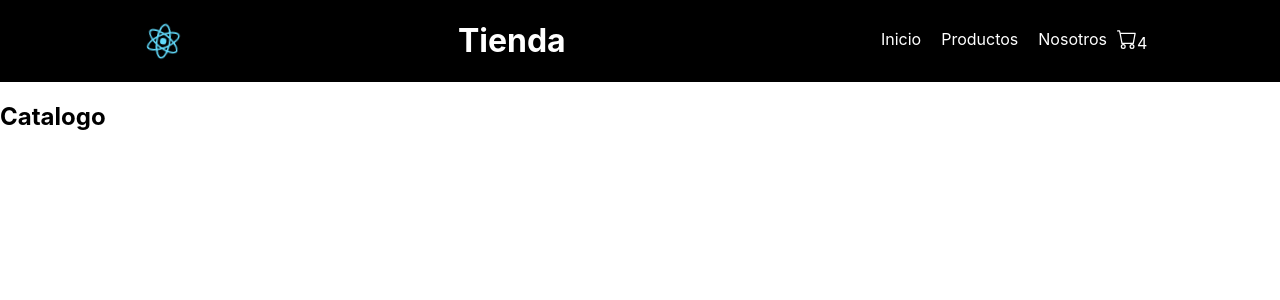
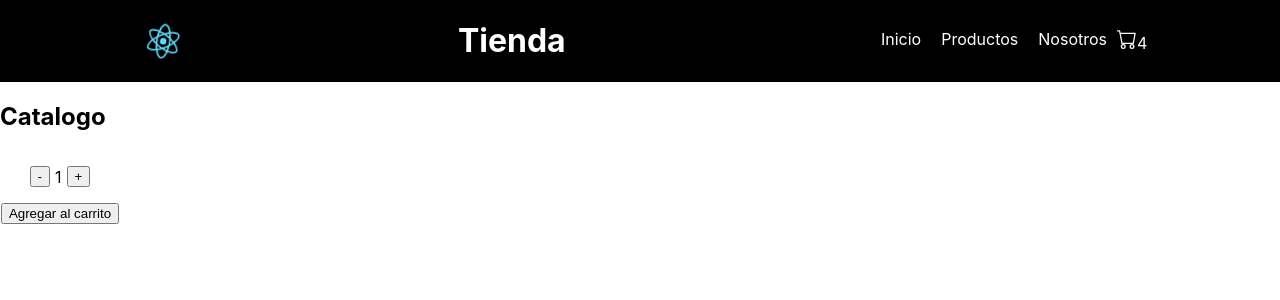
Before and after one commit to Itnardoel/reactjs, a React (Create React App) app: page / in a window 1280 px wide. Shown: the top 300 px of the page. Built offline with nearby package versions, Linux system fonts and the light colour scheme.

Commit message:
Se agrego el componente ItemCount

```diff
--- /dev/null
+++ b/src/components/ItemCount.js
@@ -0,0 +1,63 @@
+import { useState } from "react";
+
+const ItemCount = ({stock, initial, onAdd}) => {
+    const [contador, setContador] = useState(initial);
+
+    const sumar = () => {
+        if (contador < stock) {
+            setContador( contador + 1);
+        } if (contador >= stock) {
+            alert("No hay stock");
+        }
+    }
+
+    const restar = () => {
+        if (contador > 1) {
+            setContador( contador - 1);
+        }
+    }
+
+    // Otra forma que se me ocurrio hacerlo
+    // const confirmar = () => {
+    //     if (stock >= 1) {
+    //         onAdd(contador);
+    //         console.log(contador);
+    //     }
+    // }
+
+    return (
+        <>
+            <div style={styles.caja}>
+                <div style={styles.botones}>
+                    <button onClick={restar}>-</button>
+                    <p>{contador}</p>
+                    <button onClick={sumar}>+</button>
+                </div>
+                <button onClick={() => {
+                    if (stock >= 1){
+                        onAdd(contador);
+                        console.log(contador) //para saber si me toma bien el stock agregado
+                    }
+                }}>
+                    Agregar al carrito
+                </button>
+            </div>
+        </>
+    )
+}
+
+export default ItemCount;
+
+const styles = {
+    botones: {
+        display: 'flex',
+        alignItems: 'center',
+        gap: 5,
+    },
+    caja: {
+        width: 120,
+        display: 'flex',
+        flexDirection: 'column',
+        alignItems: 'center',
+    }
+}
--- a/src/components/ItemListContainer.js
+++ b/src/components/ItemListContainer.js
@@ -1,5 +1,16 @@
+import ItemCount from "./ItemCount";
+
 const ItemListContainer = ({catalogo}) => {
-    return <h2>{catalogo}</h2>
+    const onAdd = () => {
+        alert("Agregado al carrito")
+    }
+
+    return (
+        <>
+        <h2>{catalogo}</h2>
+        <ItemCount stock={5} initial={1} onAdd={onAdd}/>
+        </>
+    )
 }
 
 export default ItemListContainer;
```
